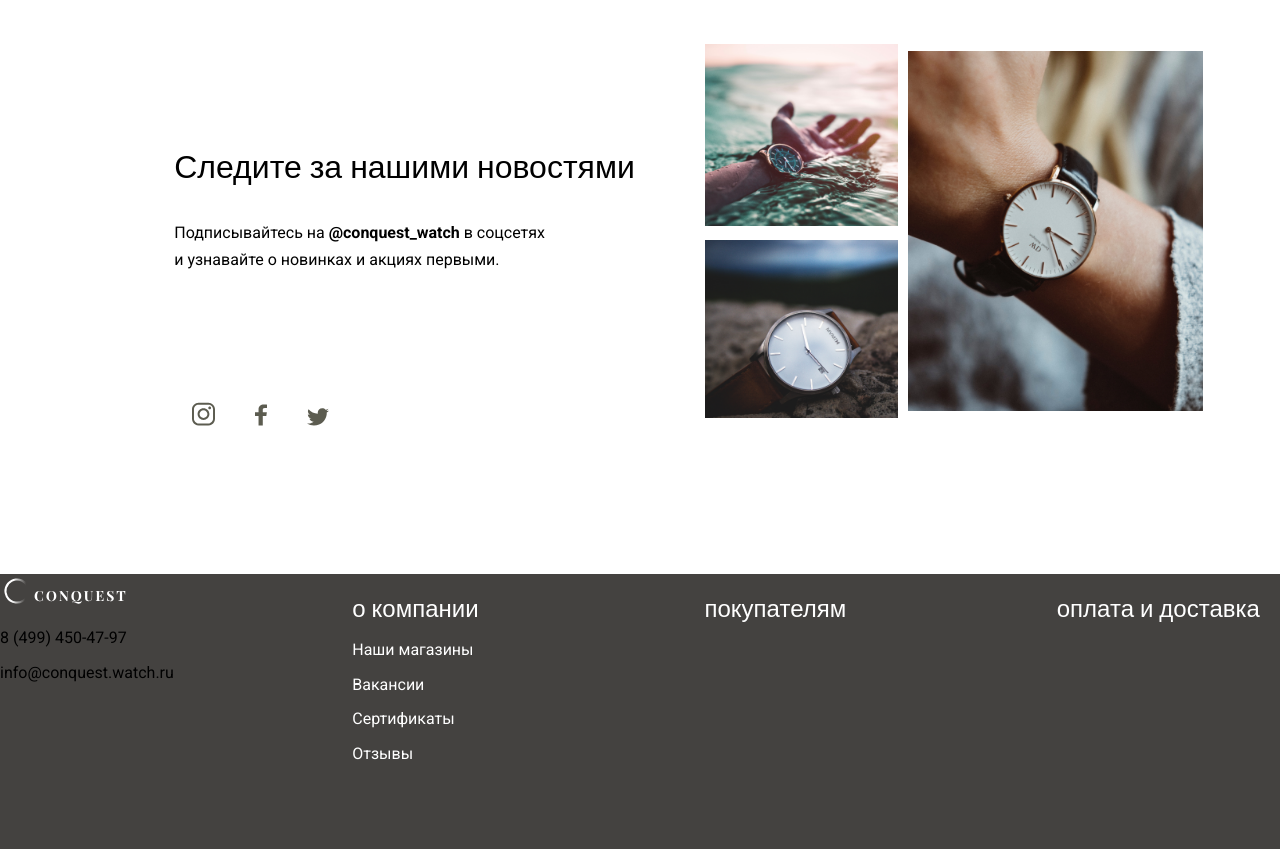
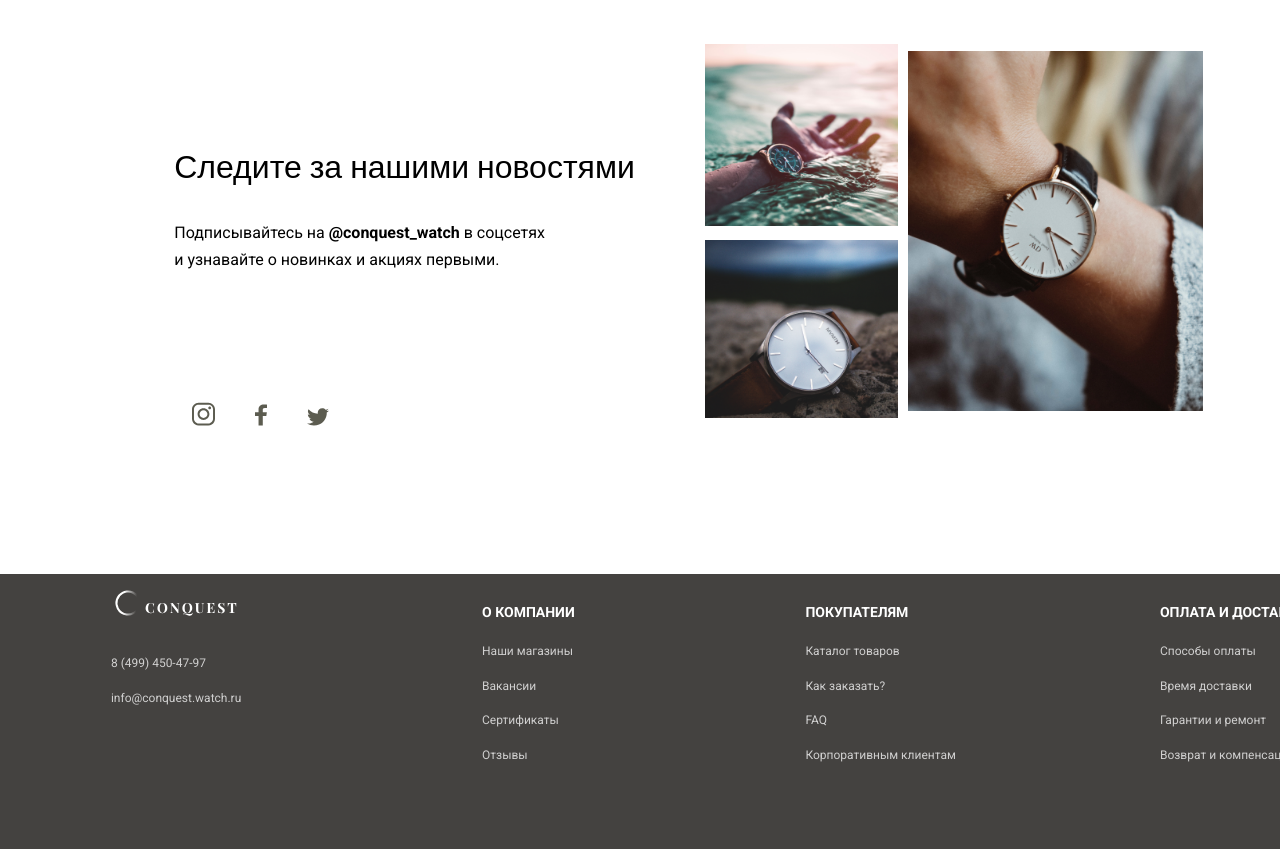
Before and after one commit to Sos7ya/Conqwest, a plain HTML site: page index.html in a window 1280 px wide. Shown: the part 2118-2967 px from the top of the page. Drawn offline with nearby package versions, Linux system fonts and the light colour scheme.

Commit message:
final fixes

```diff
--- a/index.html
+++ b/index.html
@@ -15,7 +15,7 @@
     <div class="grid-wrapper">
         <header class="header-container">
             <div class="header-logo">
-                <img src="./icons/logo (1).svg" alt="logo">
+                <img src="./icons/logo (1).svg" alt="logo" id="1">
             </div>
             <div class="header-menu">
                 <a href="#">Каталог</a>
@@ -112,30 +112,30 @@
         </div>
         <footer class="footer-container">
             <div class="footer-logo">
-                <img src="./icons/logo_footer.svg" alt="footer-logo">
+                <a href="#1"><img src="./icons/logo_footer.svg" alt="footer-logo"></a>
                 <p><a href="tel:8 (499) 450-47-97">8 (499) 450-47-97</a></p>
                 <p><a href="mailto:info@conquest.watch.ru">info@conquest.watch.ru</a></p>
             </div>
             <div class="footer-info">
-                <h2>о компании</h2>
-                <p>Наши магазины</p>
-                <p>Вакансии</p>
-                <p>Сертификаты</p>
-                <p>Отзывы</p>
+                <h2><a href="#">о компании</a></h2>
+                <p><a href="#">Наши магазины</a></p>
+                <p><a href="#">Вакансии</a></p>
+                <p><a href="#">Сертификаты</a></p>
+                <p><a href="#">Отзывы</a></p>
             </div>
             <div class="footer-links">
-                <h2>покупателям</h2>
-                <p></p>
-                <p></p>
-                <p></p>
-                <p></p>
+                <h2><a href="#">покупателям</a></h2>
+                <p><a href="#">Каталог товаров</a></p>
+                <p><a href="#">Как заказать?</a></p>
+                <p><a href="#">FAQ</a></p>
+                <p><a href="#">Корпоративным клиентам</a></p>
             </div>
             <div class="footer-payment">
-                <h2>оплата и доставка</h2>
-                <p></p>
-                <p></p>
-                <p></p>
-                <p></p>
+                <h2><a href="#">оплата и доставка</a></h2>
+                <p><a href="#">Способы оплаты</a></p>
+                <p><a href="#">Время доставки</a></p>
+                <p><a href="#">Гарантии и ремонт</a></p>
+                <p><a href="#">Возврат и компенсация</a></p>
             </div>
         </footer>
     </div>
--- a/styles/style.scss
+++ b/styles/style.scss
@@ -209,6 +209,11 @@ a{
         .product-card{
             text-align: start;
 
+            .product-image{
+                background-image: url(../icons/Ellipse.svg);
+                background-repeat: no-repeat;
+            }
+
             h2{
                 font-weight: 700;
                 font-size: 14px;
@@ -377,10 +382,31 @@ a{
 .footer-container{
     grid-area: footer;
 
-    color: white;
     display: grid;
     background-color: #444240;
+    align-items: self-start;
+    justify-items: center;
 
     grid-template-columns: 1fr 1fr 1fr 1fr;
     grid-template-rows: 275px;
+
+    a{
+        font-family: 'Roboto', sans-serif;
+        color: white;
+        font-size: 12px;
+        font-weight: 400;
+        line-height: 14px;
+    }
+    h2 a{
+        font-size: 14px;
+        line-height: 16px;
+        font-weight: 700;
+        text-transform: uppercase;
+    }
+    p a{
+        color: #FFFFFFBF;
+    }
+    img{
+        margin: 1em 0;
+    }
 }
```
Also changed, not shown: icons/Ellipse.svg (added), styles/style.css, 1 other file.
